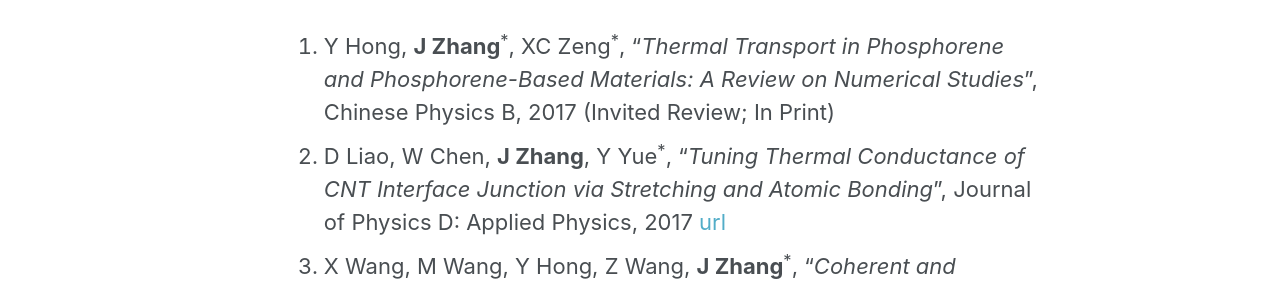
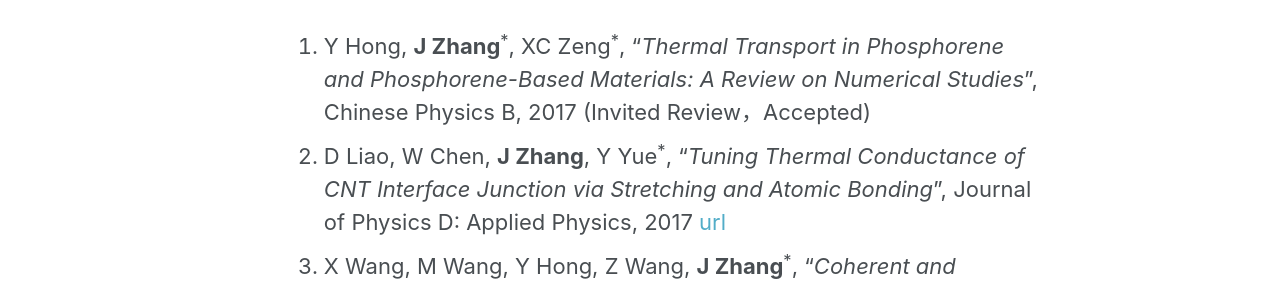
Before and after one commit to JingchaoZhang/JingchaoZhang.github.io, a Jekyll site: the page built from _pages/publications.md, in a window 1280 px wide and 900 px high. Shown: the part 227-515 px from the top of the window. Built offline with Jekyll 4.4.1, drawn with Linux system fonts in a browser that asks for light colours.

Commit message:
Update publications.md

```diff
--- a/_pages/publications.md
+++ b/_pages/publications.md
@@ -7,7 +7,7 @@
 
 (<sup>\*</sup>Corresponding author; <sup>†</sup>Equal contribution)
 
-1. Y Hong, **J Zhang**<sup>\*</sup>, XC Zeng<sup>\*</sup>, "_Thermal Transport in Phosphorene and Phosphorene-Based Materials: A Review on Numerical Studies_", Chinese Physics B, 2017 (Invited Review; In Print)
+1. Y Hong, **J Zhang**<sup>\*</sup>, XC Zeng<sup>\*</sup>, "_Thermal Transport in Phosphorene and Phosphorene-Based Materials: A Review on Numerical Studies_", Chinese Physics B, 2017 (Invited Review，Accepted)
 1. D Liao, W Chen, **J Zhang**, Y Yue<sup>\*</sup>, "_Tuning Thermal Conductance of CNT Interface Junction via Stretching and Atomic Bonding_", Journal of Physics D: Applied Physics, 2017 [url](http://iopscience.iop.org/article/10.1088/1361-6463/aa8ff8)
 1. X Wang, M Wang, Y Hong, Z Wang, **J Zhang**<sup>\*</sup>, "_Coherent and Incoherent Phonon Transport in Graphene and Nitrogenated Holey Graphene Superlattice_", Physical Chemistry Chemical Physics, 19, 24240-24248, 2017 [pdf](https://drive.google.com/file/d/0B3Yj4QkZpI-dcjJnX3NzRFBJeXM/view?usp=sharing), [Endnote](https://drive.google.com/uc?export=download&id=0B3Yj4QkZpI-dSUV0RHpCZGVOZlE)
 1. X Wang, Y Hong, P K L Chan, **J Zhang**<sup>\*</sup>, "_Phonon Thermal Transport in Silicene-Germanene Superlattice: A Molecular Dynamics Study_", Nanotechnology, 28, 255403, 2017 [pdf](https://drive.google.com/file/d/0B3Yj4QkZpI-dWFZsdUFQei1GRjA/view?usp=sharing), [Endnote](https://drive.google.com/uc?export=download&id=0B3Yj4QkZpI-dQm9Wd1Q4SjdSRUk)
```
